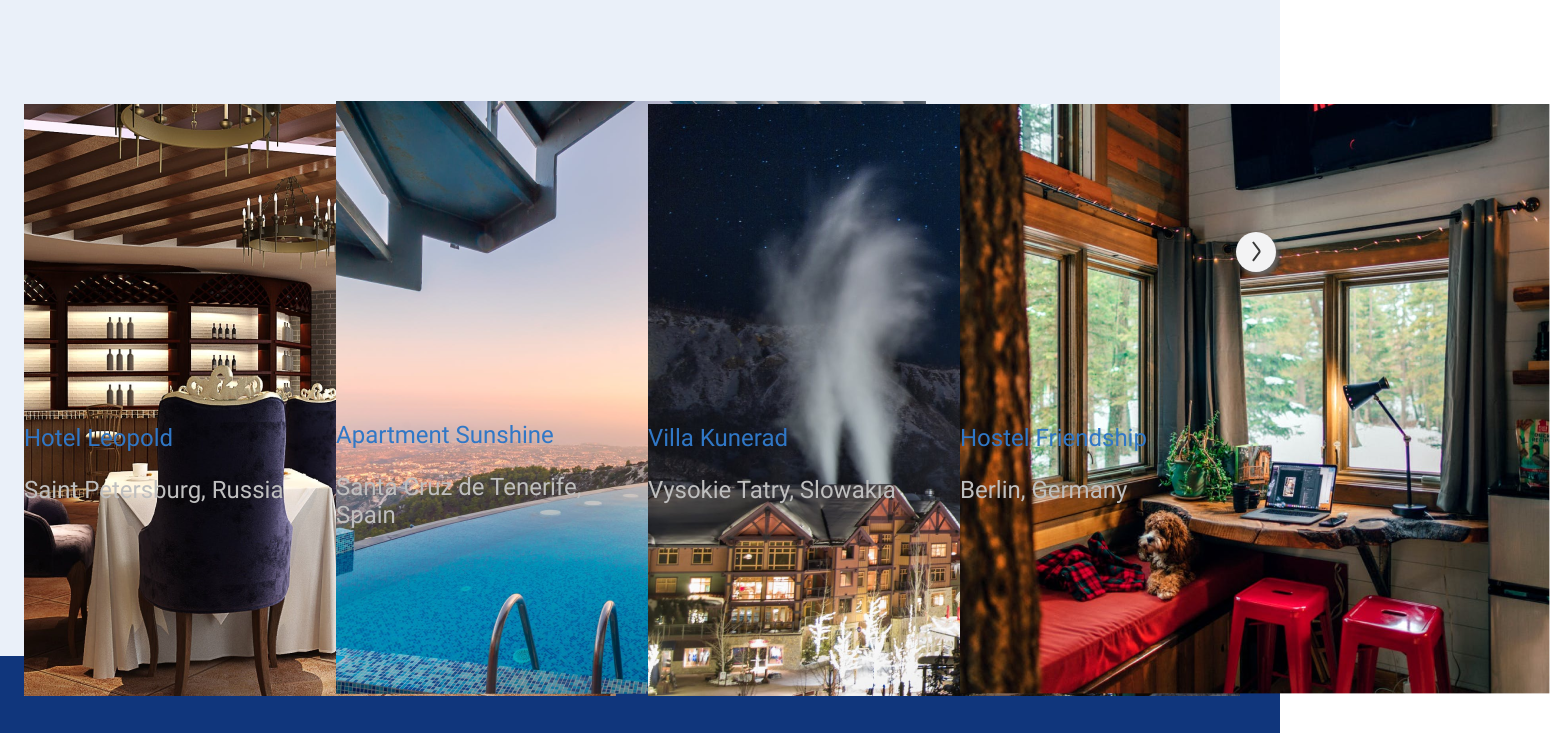
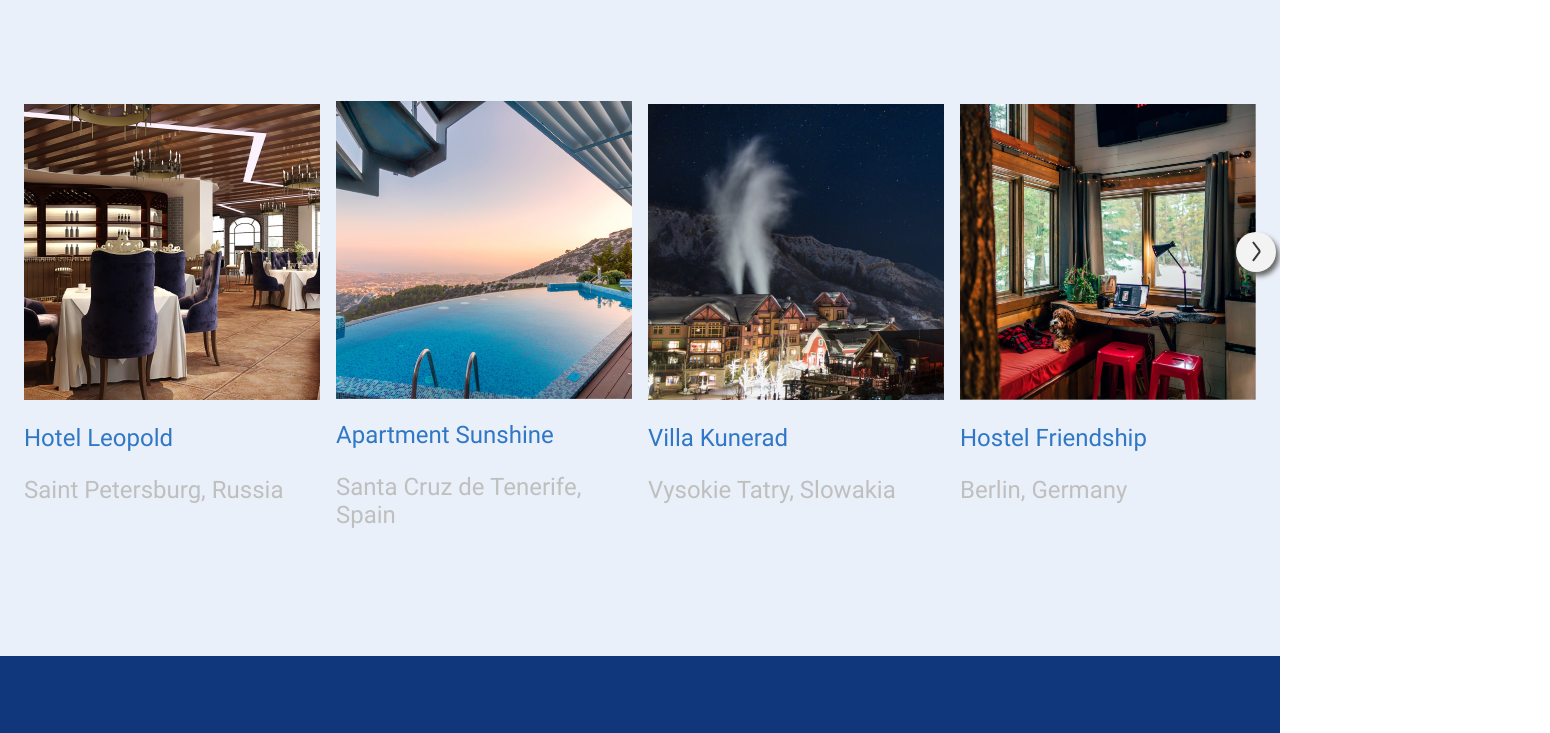
Before and after one commit to PAULadinum/if-html, a website: page index.html in a window 1280 px wide. Shown: the part 1539-2272 px from the top of the page, 1550 px wide, since content can reach past the window. Drawn offline with Linux system fonts and the light colour scheme.

Commit message:
fix: improved sizes of wrapped images in `homes` section

```diff
--- a/styles/styles.css
+++ b/styles/styles.css
@@ -325,7 +325,8 @@
 }
 
 .homes__list--image {
-  object-fit: scale-down;
+  width: inherit;
+  height: inherit;
 }
 
 .homes__list--title {
```
